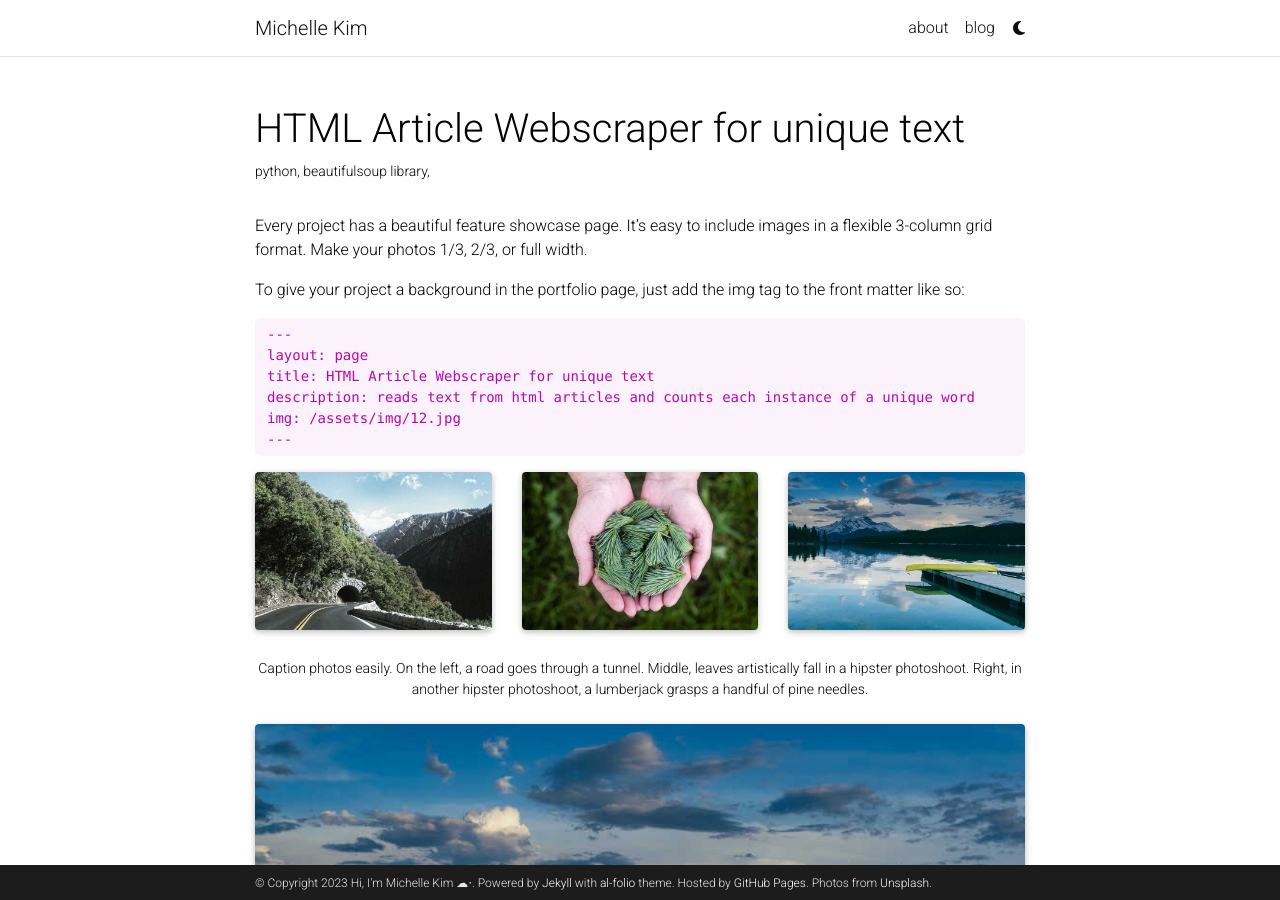
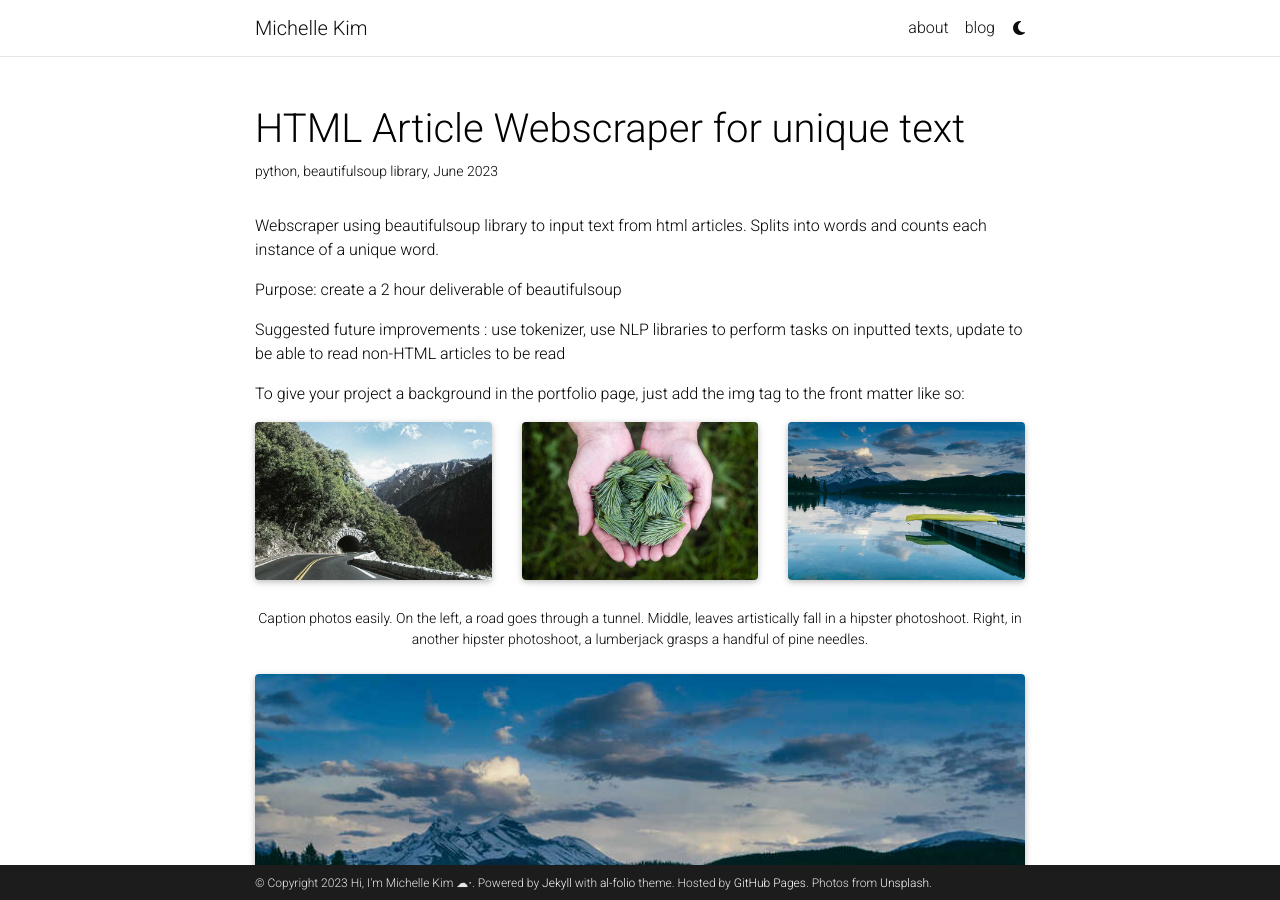
Before and after one commit to michellekim2/michellekim2.github.io, a Jekyll site: the page built from _projects/1_project.md, in a window 1280 px wide and 900 px high. Built offline with Jekyll 4.4.1, drawn with Linux system fonts in a browser that asks for light colours; full-size pictures stand in for the smaller copies a plugin makes; comment, search, counter and statistics services are not loaded; a style sheet for code colours, icons or effects is not loaded.

Commit message:
Update 1_project.md

```diff
--- a/_projects/1_project.md
+++ b/_projects/1_project.md
@@ -1,24 +1,21 @@
 ---
 layout: page
 title: HTML Article Webscraper for unique text
-description: python, beautifulsoup library,
+description: python, beautifulsoup library, June 2023
 img: assets/img/12.jpg
 importance: 1
 category: work
 ---
 
-Every project has a beautiful feature showcase page.
-It's easy to include images in a flexible 3-column grid format.
-Make your photos 1/3, 2/3, or full width.
+Webscraper using beautifulsoup library to input text from html articles. Splits into words and counts each instance of a unique word.
+
+Purpose: create a 2 hour deliverable of beautifulsoup
+
+Suggested future improvements : use tokenizer, use NLP libraries to perform tasks on inputted texts, update to be able to read non-HTML articles to be read
 
 To give your project a background in the portfolio page, just add the img tag to the front matter like so:
 
-    ---
-    layout: page
-    title: HTML Article Webscraper for unique text
-    description: reads text from html articles and counts each instance of a unique word
-    img: /assets/img/12.jpg
-    ---
+
 
 <div class="row">
     <div class="col-sm mt-3 mt-md-0">
```
